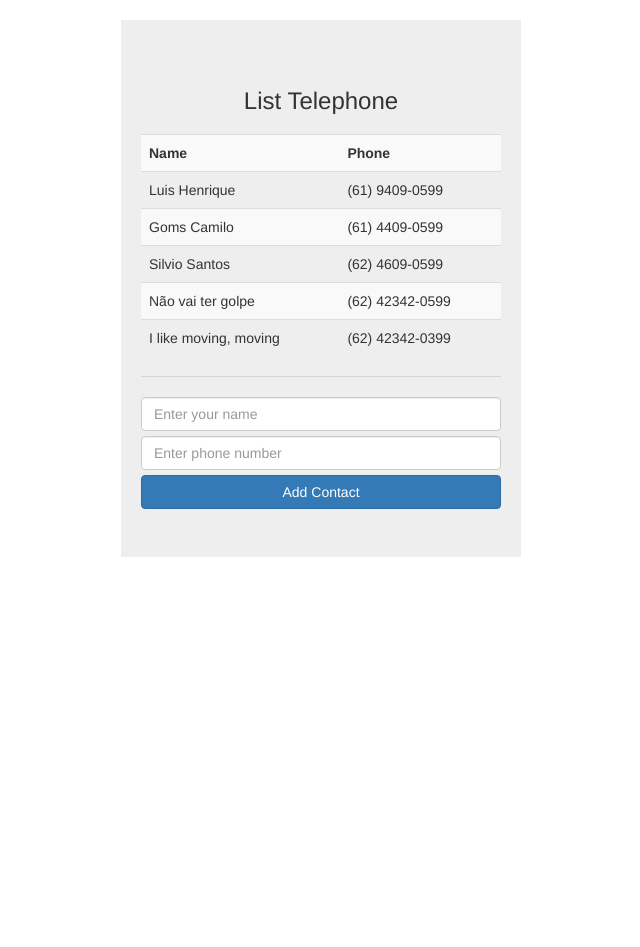
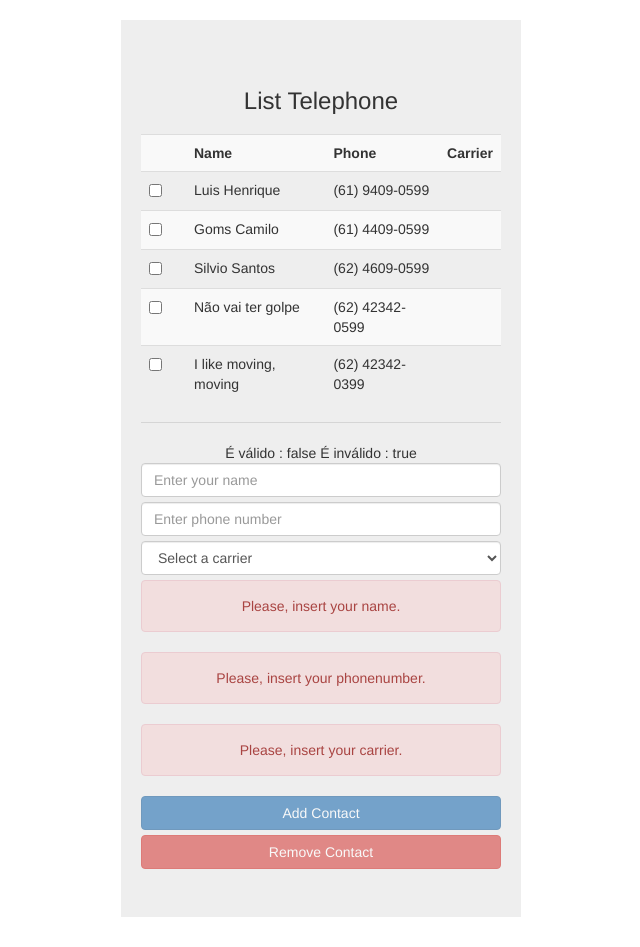
Before and after one commit to lhenriquegomescamilo/angular, a website: page index.html in a window 1280 px wide. Shown: the whole page, without its empty margins (319-959 px from the left). Before the commit the page ends 800 px from the top, so only its background shows below. Drawn offline with Linux system fonts and the light colour scheme.

Commit message:
master: Melhorando design da lista telefonica

```diff
--- a/index.html
+++ b/index.html
@@ -21,10 +21,17 @@
       .form-control{
         margin-bottom: 5px;
       }
+      .selected{
+        background-color: yellow;
+      }
+      .bold{
+        font-weight: bold;
+      }
     </style>
     <script src="lib/angular/angular.js"></script>
     <script>
       angular.module("listTelephone",[]);
+
       angular.module("listTelephone").controller("listTelephoneCtrl",function($scope){
         $scope.app = "List Telephone";
         $scope.contacts = [
@@ -35,9 +42,36 @@
           {name: "I like moving, moving", phone:"(62) 42342-0399"},
         ];
 
+        $scope.operators = [
+          {name:"Oi",code:14,category:"Cell"},
+          {name:"Tim",code:15,category:"Cell"},
+          {name:"Vivo",code:16,category:"Cell"},
+          {name:"Claro",code:17,category:"Cell"},
+          {name:"GVT",code:19,category:"Fixo"},
+          {name:"NET",code:20,category:"Fixo"},
+          {name:"Embratel",code:21,category:"Fixo"},
+        ];
+
         $scope.addContact = function(contact){
           $scope.contacts.push(angular.copy(contact));
           delete $scope.contact;
+        };
+
+        $scope.disableButtonAddContact = function(contact){
+            if(contact == null || contact.operator == null) return true;
+            return !contact.name || !contact.phone || !contact.operator;
+        };
+
+        $scope.removeContactSelected = function(contacts){
+              $scope.contacts = contacts.filter(function(contact){
+                if(!contact.selected) return contact;
+              });
+        };
+
+        $scope.isContactSelected = function(contacts){
+          return contacts.some(function(contact){
+            return contact.selected;
+          });
 
         }
       });
@@ -49,38 +83,72 @@
       <h3 ng-bind="app"></h3>
       <table class="table table-striped">
         <tr>
+          <th><th>
           <th>Name</th>
           <th>Phone</th>
+          <th>Carrier</th>
         </tr>
-        <tr ng-repeat="contact in contacts">
+        <tr ng-class="{'selected bold': contact.selected}" ng-repeat="contact in contacts">
+            <td><input type="checkbox" ng-model="contact.selected" /><td>
             <td ng-bind="contact.name"></td>
             <td ng-bind="contact.phone"></td>
+            <td ng-bind="contact.operator.name"></td>
         </tr>
       </table>
-
       <hr>
+      É válido : {{contactForm.$valid}}
+      É inválido : {{contactForm.$invalid}}
+      <form name="contactForm">
 
           <input class="form-control"
                  type="text"
+                 name="name"
+                 placeholder="Enter your name"
                  ng-model="contact.name"
-             required="true"
-             requiredMessage="Please, enter your name"
-             placeholder="Enter your name">
+                 ng-required="true">
           </input>
 
           <input class="form-control"
                  type="text"
+                 name="phone"
+                 placeholder="Enter phone number"
                  ng-model="contact.phone"
-             required="true"
-             requiredMessage="Please, enter your number"
-             placeholder="Enter phone number">
+                 ng-required="true">
           </input>
+
+          <select class="form-control"
+                  name="operator"
+                  ng-required="true"
+                  ng-model="contact.operator"
+                  ng-options="operator.name group by operator.category for operator in operators">
+                  <option value="">Select a carrier</option>
+          </select>
+
+          <div ng-show="contactForm.name.$invalid" class="alert alert-danger">
+            Please, insert your name.
+          </div>
+          <div ng-show="contactForm.phone.$invalid" class="alert alert-danger">
+            Please, insert your phonenumber.
+          </div>
+          <div ng-show="contactForm.operator.$invalid" class="alert alert-danger">
+            Please, insert your carrier.
+          </div>
+        </form>
 
         <button class="btn btn-primary btn-block"
                 type="button"
                 name="button"
-              ng-click="addContact(contact)">
+                ng-click="addContact(contact)"
+                ng-disabled="contactForm.$invalid">
                 Add Contact
+        </button>
+
+        <button class="btn btn-danger btn-block"
+                type="button"
+                name="button"
+                ng-click="removeContactSelected(contacts)"
+                ng-disabled="!isContactSelected(contacts)">
+                Remove Contact
         </button>
     </div>
   </body>
```
Lines whose indentation alone changed are shown as unchanged.
